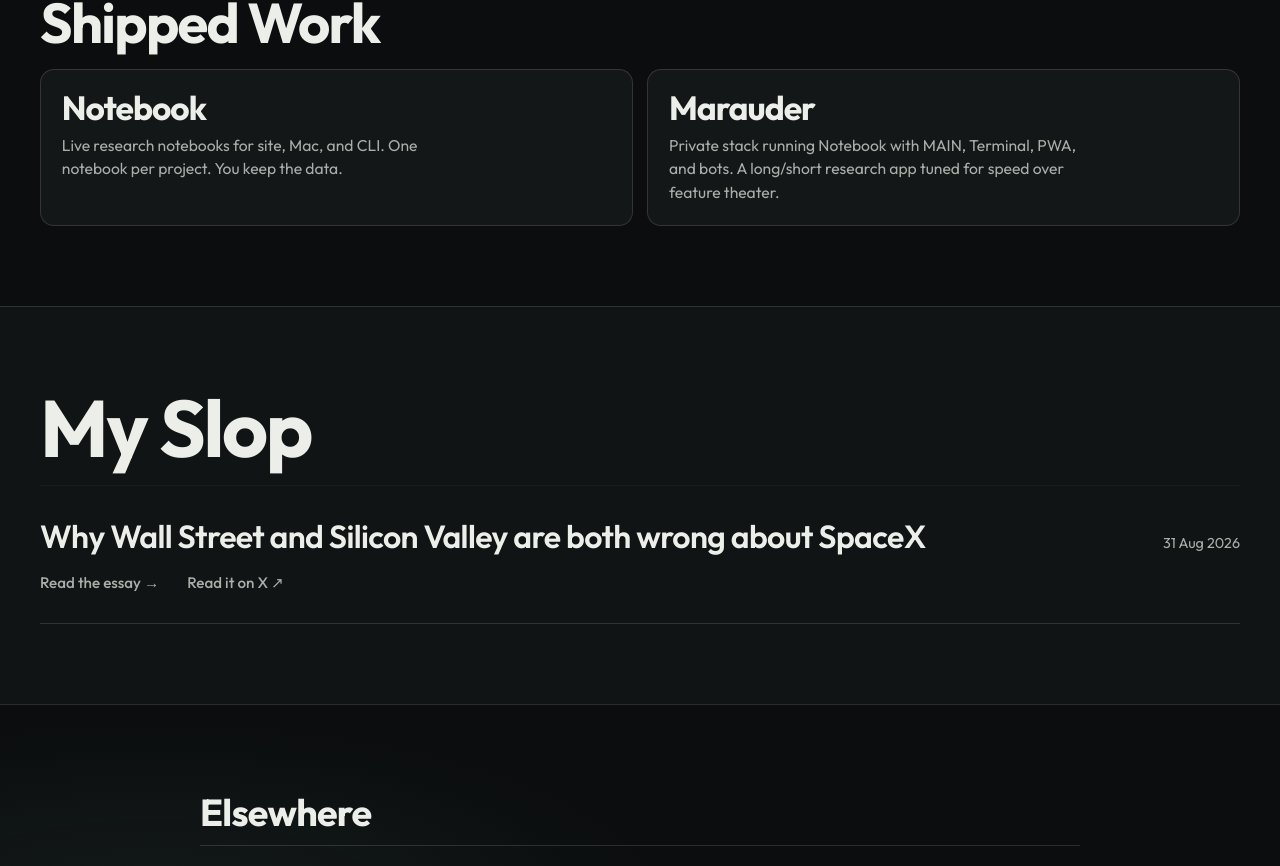
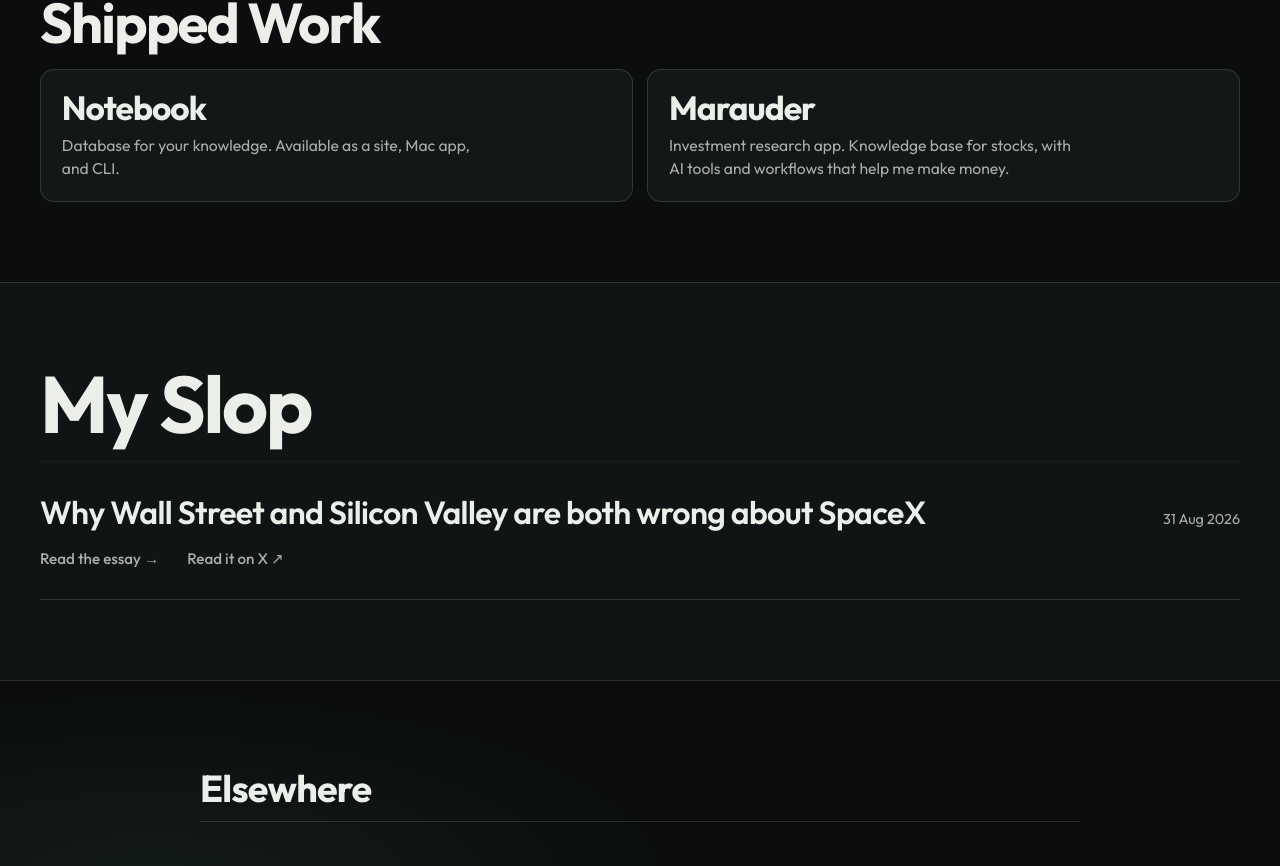
Before and after one commit to Balllvin/balllvin-site, a Next.js app: page / in a window 1280 px wide. Shown: the part 3126-3992 px from the top of the page. Built offline with nearby package versions, Linux system fonts and the light colour scheme.

Commit message:
Shipped Work: replace Notebook and Marauder cardText blurbs

```diff
--- a/app/page.tsx
+++ b/app/page.tsx
@@ -90,8 +90,7 @@ export default function Page() {
           >
             <h3>Notebook</h3>
             <p className={styles.cardText}>
-              Live research notebooks for site, Mac, and CLI. One notebook
-              per project. You keep the data.
+              Database for your knowledge. Available as a site, Mac app, and CLI.
             </p>
           </a>
           <a
@@ -103,9 +102,7 @@ export default function Page() {
           >
             <h3>Marauder</h3>
             <p className={styles.cardText}>
-              Private stack running Notebook with MAIN, Terminal, PWA, and
-              bots. A long/short research app tuned for speed over feature
-              theater.
+              Investment research app. Knowledge base for stocks, with AI tools and workflows that help me make money.
             </p>
           </a>
         </div>
```
